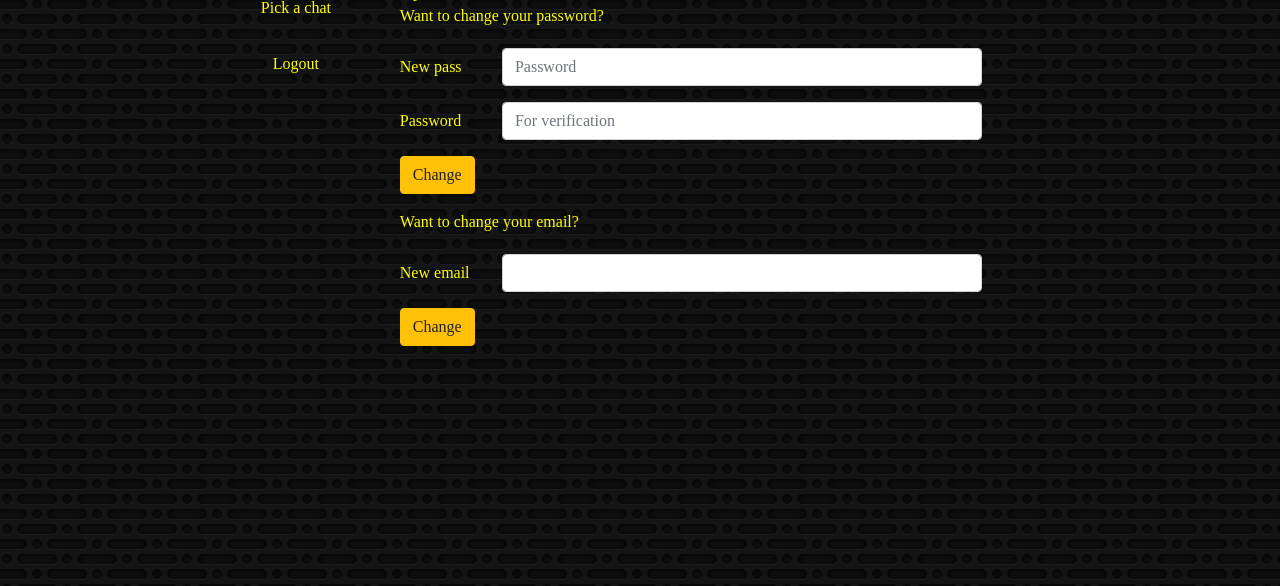
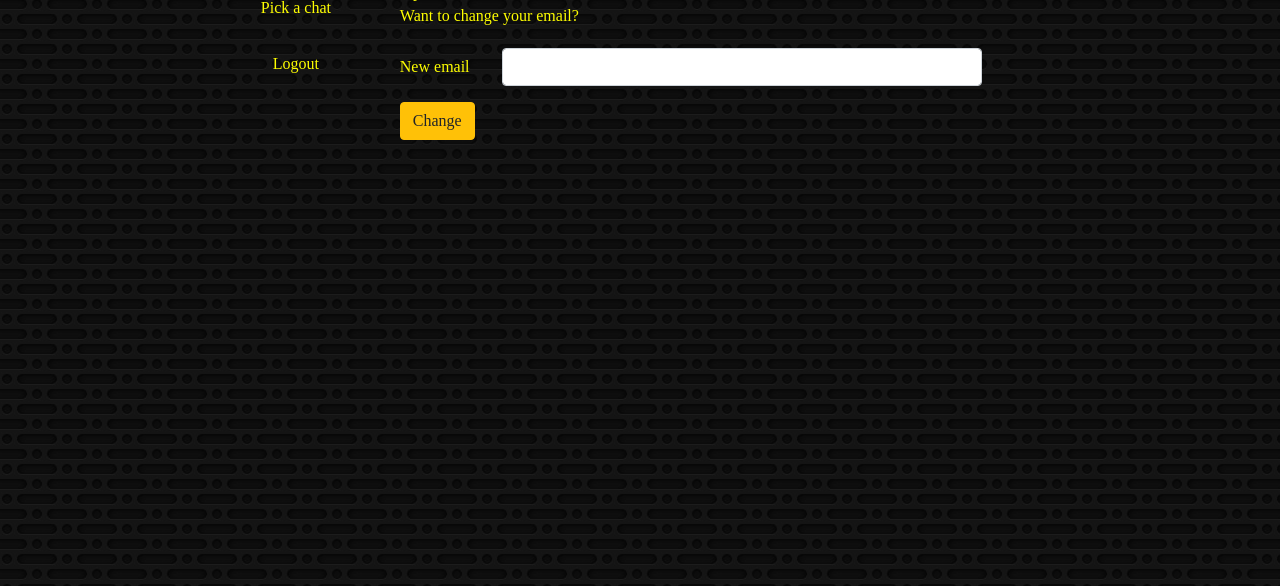
Before and after one commit to Rokormen/4th-sem, a PHP site: page /profile.php in a window 1280 px wide. Shown: the part 108-694 px from the top of the page. Run offline with PHP 8.4, Linux system fonts and the light colour scheme; data that the repository does not hold is empty.

Commit message:
Small changes

```diff
--- a/profile.php
+++ b/profile.php
@@ -32,32 +32,6 @@
             if (<?php echo $status ?> == 1 || <?php echo $status ?> == 2) {
                 $("#admin").html("<a href='admin.php' class='btn btn-warning btn-sm'>Admin page</a>");
             }
-        }
-
-        function changePass() {
-            $("#epass").html("");
-            if(($("#pass").val() != $("#apass").val()) || ($("#pass").val() == "")){
-                $("#epass").html("<div class='alert alert-warning' role='alert'>Passwords are not equal</div>");
-            } else {
-            $.ajax({
-                method: "POST",
-                url: "back/change.php",
-                data: {
-                    type: "password",
-                    pass: $("#pass").val(),
-                },
-                success: function (succ) {
-                    succ = JSON.parse(succ);
-                    switch (succ.type) {
-                        case "success":
-                            $("#epass").html("<div class='alert alert-warning' role='alert'>New password is set</div>");
-                        break;
-                        case "error":
-                            alert("Server is not responding. Try again later");
-                        break;
-                    }
-                }
-            })}
         }
 
         function changeEmail() {
@@ -103,27 +77,6 @@
   </div>
   <div class="item3">
         <?php echo $login?>'s profile. <br>
-        <div class="space">Want to change your password?</div>
-        <form>
-        <div class="form-group row">
-            <label for="pass" class="col-sm-2 col-form-label">New pass</label>
-            <div class="col-sm-10">
-                <input type="password" class="form-control" id="pass" placeholder="Password">
-            </div>
-        </div>
-        <div class="form-group row">
-            <label for="apass" class="col-sm-2 col-form-label">Password</label>
-            <div class="col-sm-10">
-                <input type="password" class="form-control" id="apass" placeholder="For verification">
-            </div>
-        </div>
-        <div id="epass"></div>
-        <div class="form-group row">
-            <div class="col-sm-10">
-                <button type="button" class="btn btn-warning" onclick="changePass()">Change</button>
-            </div>
-        </div>
-        </form>
         <div class="space">Want to change your email?</div>
         <form>
         <div class="form-group row">
```
